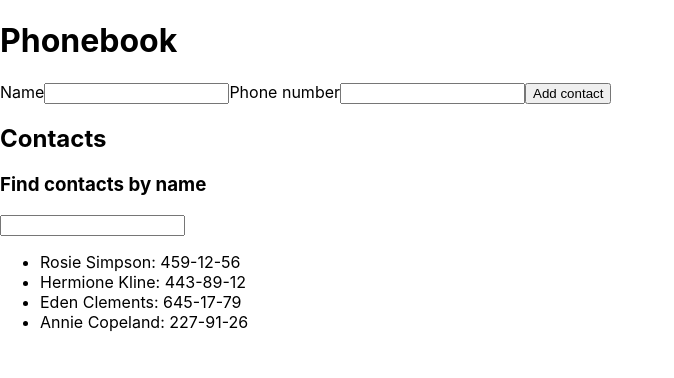
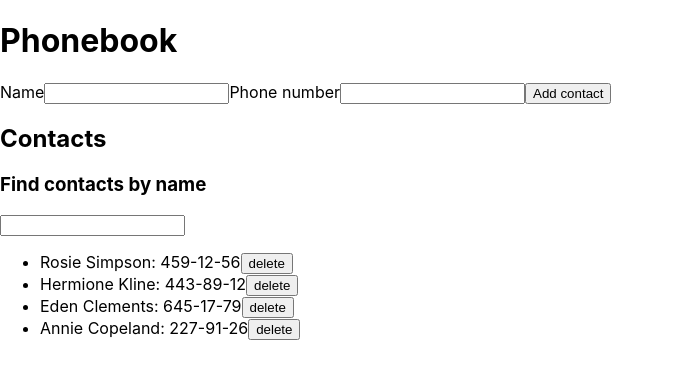
Before and after one commit to Victoria257/goit-react-hw-02-phonebook, a React (Create React App) app: page / in a window 1280 px wide. Shown: the top 378 px of the page, without its empty margins (0-674 px from the left). Built offline with nearby package versions, Linux system fonts and the light colour scheme.

Commit message:
finish task6

```diff
--- a/src/components/App.jsx
+++ b/src/components/App.jsx
@@ -21,11 +21,11 @@ state = {
   }
 
 
-  addContacts = (text) => {
+  addContacts = ({name, number}) => {
     const contact = {
     id: nanoid(7),
-    name: text.name,
-    number:text.number,
+    name,
+    number,
     }
 
     const theSameName = this.state.contacts.find(prevContact=>prevContact.name===contact.name)
@@ -47,12 +47,18 @@ state = {
      return this.state.contacts.filter(contact=> contact.name.toLocaleLowerCase().includes(normalizeFilter))
   }
 
+  delContact = (contactId) => {
+    this.setState(prevState => ({
+      contacts: prevState.contacts.filter(contact=>contact.id!==contactId)
+    }))
+  }
+
   render() {
     const visibleContacts = this.getVisibleContacts();
     return (
       <div>
       <Form onSubmit={this.formSubmitHandler} addContacts={ this.addContacts} />
-        <Contacts contacts={visibleContacts}>
+        <Contacts contacts={visibleContacts} delContact={this.delContact}>
           <FilterContacts filter={this.state.filter} onChange={this.changeFilter} />
       </Contacts>
         </div>
--- a/src/components/Contacts/Contacts.jsx
+++ b/src/components/Contacts/Contacts.jsx
@@ -10,7 +10,9 @@ class Contacts extends Component  {
             {this.props.children}
             <ul>
                 {this.props.contacts.map(({ name, number, id }) => (
-                    <li key={id}>{name}: {number}</li>
+                    <li key={id}>{name}: {number}
+                        <button type="button" onClick={()=>this.props.delContact(id)}>delete</button>
+                    </li>
                 ))}
             </ul>
         </div>)
```
